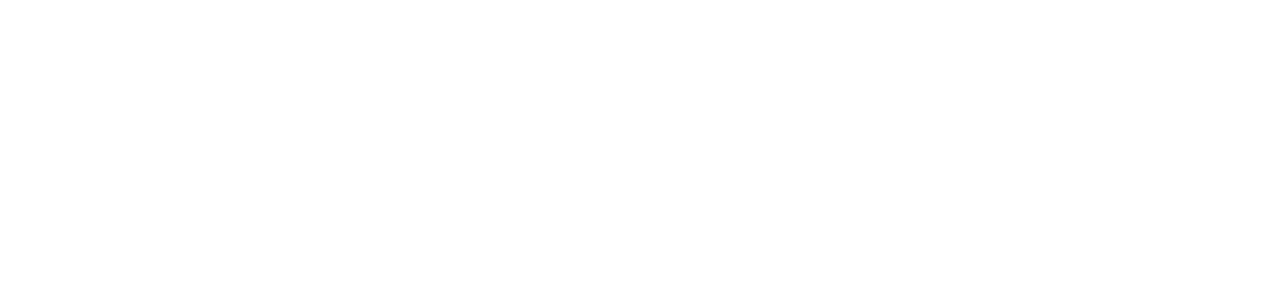
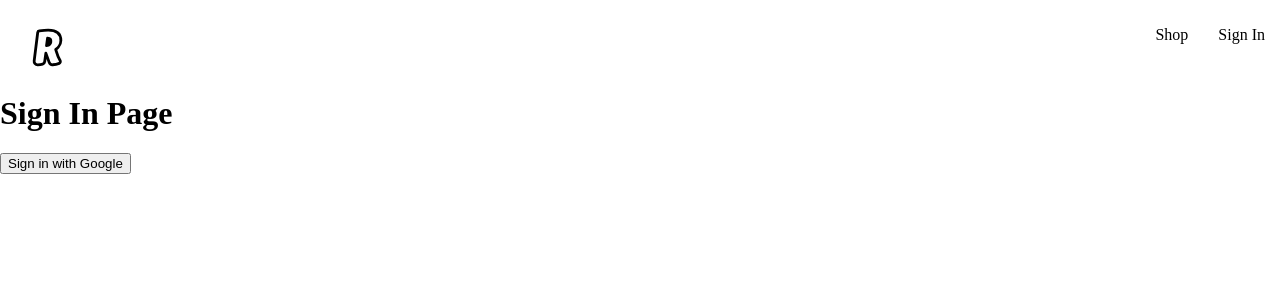
Before and after one commit to cmihaescu/clothing-shop, a React (Create React App) app: page /sign-in in a window 1280 px wide. Before the commit this address had no page. Shown: the top 300 px of the page. Built offline with nearby package versions, Linux system fonts and the light colour scheme.

Commit message:
added sign in component and connected firebase

```diff
--- a/package.json
+++ b/package.json
@@ -6,6 +6,7 @@
     "@testing-library/jest-dom": "^5.16.5",
     "@testing-library/react": "^13.4.0",
     "@testing-library/user-event": "^13.5.0",
+    "firebase": "^9.23.0",
     "react": "^18.2.0",
     "react-dom": "^18.2.0",
     "react-router-dom": "6",
--- a/src/App.js
+++ b/src/App.js
@@ -2,6 +2,7 @@
 import Navigation from "./routes/navigation/navigation.component";
 import Shop from "./routes/shop/shop.component";
 import { Route, Routes } from "react-router-dom";
+import SignIn from "./routes/sign-in/sign-in.component";
 
 const App = () => {
 
@@ -10,6 +11,7 @@
       <Route path="/" element={<Navigation />}>
         <Route index element={<Home />}></Route>
         <Route path="shop" element={<Shop />}></Route>
+        <Route path="sign-in" element={<SignIn />}></Route>
       </Route>
     </Routes>
   )
--- a/src/routes/navigation/navigation.component.jsx
+++ b/src/routes/navigation/navigation.component.jsx
@@ -11,8 +11,11 @@
                     <RevolutLogo className='logo' />
                 </Link>
                 <div className='nav-links-container'>
-                    <Link className='nav-link' to='/shop'>
+                    <Link className='nav-link' to='shop'>
                         Shop
+                    </Link>
+                    <Link className='nav-link' to='sign-in'>
+                        Sign In
                     </Link>
                 </div>
             </div>
--- /dev/null
+++ b/src/routes/sign-in/sign-in.component.jsx
@@ -0,0 +1,20 @@
+import { signInWithGooglePopup, createUserDocumentFromAuth } from "../../utils/firebase.utils"
+
+const SignIn = () => {
+
+    const logUser = async () => {
+        const {user} = await signInWithGooglePopup();
+        const userDocRef = await createUserDocumentFromAuth(user);
+    }
+
+    return(
+        <div>
+            <h1>Sign In Page</h1>
+            <button onClick={logUser}>
+                Sign in with Google
+            </button>
+        </div>
+    )
+}
+
+export default SignIn
--- /dev/null
+++ b/src/utils/firebase.utils.js
@@ -0,0 +1,56 @@
+import { initializeApp } from "firebase/app";
+import {
+    getAuth,
+    signInWithRedirect,
+    signInWithPopup,
+    GoogleAuthProvider
+} from 'firebase/auth'
+import {
+    getFirestore,
+    doc,
+    setDoc,
+    getDoc
+} from 'firebase/firestore'
+
+const firebaseConfig = {
+  apiKey: "AIzaSyAdnKrFQhhf6DqLm1NmIYg6LxEdU2eaXC4",
+  authDomain: "crwn-clothing-db-b7f60.firebaseapp.com",
+  projectId: "crwn-clothing-db-b7f60",
+  storageBucket: "crwn-clothing-db-b7f60.appspot.com",
+  messagingSenderId: "1082532613013",
+  appId: "1:1082532613013:web:6e2c2b63c2223376bb049c"
+};
+
+const firebaseApp = initializeApp(firebaseConfig);
+const provider = new GoogleAuthProvider();
+
+provider.setCustomParameters({
+    prompt:"select_account"
+});
+
+export const auth = getAuth();
+export const signInWithGooglePopup = () => signInWithPopup(auth, provider);
+
+export const db = getFirestore();
+
+export const createUserDocumentFromAuth = async (userAuth) => {
+    const userDocRef = doc(db, 'users', userAuth.uid);
+    const userSnapshot = await getDoc(userDocRef);
+
+    if(!userSnapshot.exists()) {
+        const {displayName, email} = userAuth;
+        const createdAt = new Date();
+
+        try {
+            await setDoc(userDocRef, {
+                displayName,
+                email,
+                createdAt
+            })
+        } catch (error){
+            console.log('error creating the user', error.message)
+        }
+
+    }
+     else {return userDocRef}
+}
```
Also changed, not shown: src/routes/sign-in/sign-in.styles.scss (added), 1 other file (tests, documents, lock files or other folders).
